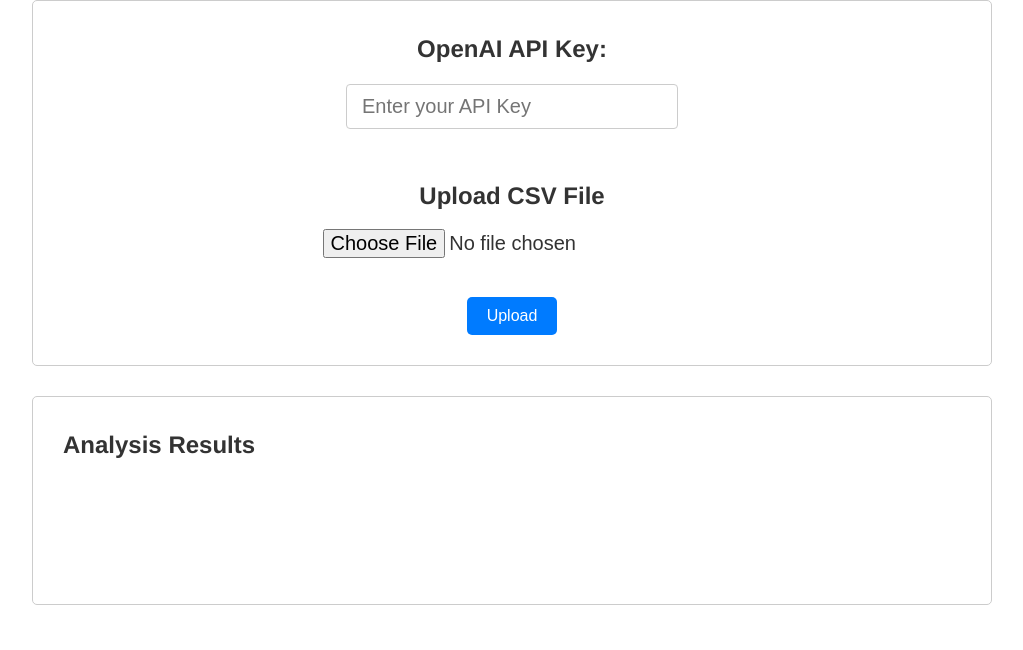
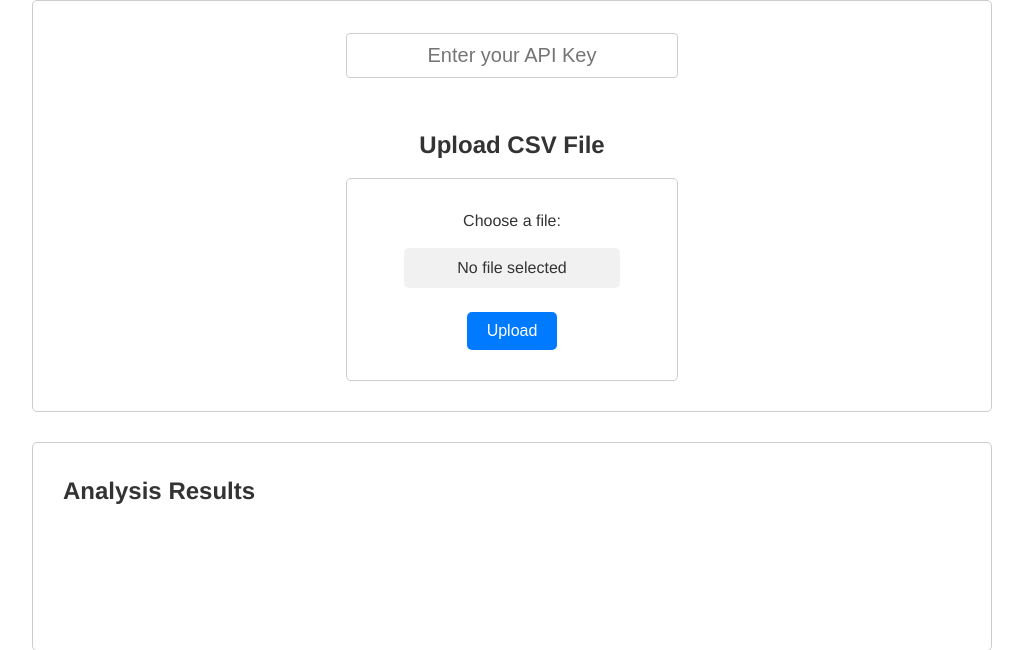
Before and after one commit to joao-aguilera-c/analysisGPT, a Flask app: page / in a window 1280 px wide. Shown: the part 96-746 px from the top of the page, without its empty margins (128-1151 px from the left). Run offline with Flask 3, Linux system fonts and the light colour scheme.

Commit message:
jcardoso/feature/add-openaiapikey-input-box

```diff
--- a/app.py
+++ b/app.py
@@ -41,22 +41,30 @@
             {"role": "user", "content": f"{df.to_csv(index=False)}"}
     ]
 
-    # print("Sending request to OpenAI API...")
-    # response = openai.ChatCompletion.create(
-    #     model="gpt-3.5-turbo",
-    #     messages=messages
-    # )
-    # print("Respose received!")
+    print("Sending request to OpenAI API...")
+    try:
+        response = openai.ChatCompletion.create(
+            model="gpt-3.5-turbo",
+            messages=messages
+        )
+    except Exception as e:
+        print("Error while sending request to OpenAI API")
+        print(e)
+        return {
+            "messages": "Error while sending request to OpenAI API",
+            "description": e
+        }
+    print("Respose received!")
 
-    # # Extract the response from the API
-    # description = response.choices[0].message.content.strip()
-    # # Add the number of rows and columns to the description
-    # # description += f"\n\nThe CSV file has {num_rows} rows and {num_cols} columns."
-    description = '''This CSV file contains data of 50,000 job applicants' details. The column names are First Name, Last Name, Email, Application Date, Country, YOE (Years of Experience), Seniority, Technology, Code Challenge Score, and Technical Interview Score. The data seems to be related to job applications, including the candidate's personal information, professional background, and performance scores in code challenges and technical interviews.
+    # Extract the response from the API
+    description = response.choices[0].message.content.strip()
 
-Based on the given data, one could infer that this dataset is of candidate profiles who applied for a job at a company. The company may have screened candidates based on their application date, YOE, seniority in their field, preferred technology, and code challenge and technical interview scores. From this data, the company can analyze the candidates in the order of their preference and select the best candidate for the job role. It could also be used to study hiring patterns across various countries.
 
-Distribution graphs and statistical tests can be performed on the given dataset to understand the frequency of candidates for each technology, seniority and country-wise. Interrelationships between variables can also be studied to determine which factors are most likely to influence candidate selection, such as preferred technology, seniority, or country.'''
+#     description = '''This CSV file contains data of 50,000 job applicants' details. The column names are First Name, Last Name, Email, Application Date, Country, YOE (Years of Experience), Seniority, Technology, Code Challenge Score, and Technical Interview Score. The data seems to be related to job applications, including the candidate's personal information, professional background, and performance scores in code challenges and technical interviews.
+
+# Based on the given data, one could infer that this dataset is of candidate profiles who applied for a job at a company. The company may have screened candidates based on their application date, YOE, seniority in their field, preferred technology, and code challenge and technical interview scores. From this data, the company can analyze the candidates in the order of their preference and select the best candidate for the job role. It could also be used to study hiring patterns across various countries.
+
+# Distribution graphs and statistical tests can be performed on the given dataset to understand the frequency of candidates for each technology, seniority and country-wise. Interrelationships between variables can also be studied to determine which factors are most likely to influence candidate selection, such as preferred technology, seniority, or country.'''
 
     # Return results, a dictionary with the messages and the description
     results = {
@@ -188,7 +196,7 @@
                     error_message_content += f"{error[0]}: {error[1]}\n"
                 error_message_content += "Please fix the errors and send the json again."
 
-                messages.append({"role": "user", "content": error_message})
+                messages.append({"role": "user", "content": str(error_message)})
                 print("There was an error, sending the error message back to ChatGPT...")
                 print(messages[-1])
 
@@ -244,6 +252,9 @@
 # Define the route for uploading a CSV file
 @app.route('/upload', methods=['POST'])
 def upload():
+    # Get OpenAI API key
+    openai.api_key = request.form['openai-api-key']
+
     # Get the uploaded file
     file = request.files['file']
 
--- a/templates/index.html
+++ b/templates/index.html
@@ -38,6 +38,19 @@
             padding: 30px;
             text-align: center;
         }
+        .inside-upload-form {
+            display: flex;
+            flex-direction: column;
+            justify-content: center;
+            align-items: center;
+            border: 1px solid #ccc;
+            border-radius: 5px;
+            padding-top: 30px;
+            padding-right: 55px;
+            padding-bottom: 30px;
+            padding-left: 55px;
+            text-align: center;
+        }
         .upload-form h2 {
             margin-top: 0;
             margin-bottom: 15px;
@@ -65,6 +78,39 @@
         .upload-form input[type="submit"]:hover {
             background-color: #0062cc;
         }
+        .file-input-wrapper {
+            position: relative;
+            overflow: hidden;
+            display: inline-block;
+        }
+
+        .file-input-wrapper input[type=file] {
+            font-size: 100px;
+            position: absolute;
+            left: 0;
+            top: 0;
+            opacity: 0;
+        }
+
+        .file-input-wrapper span {
+            display: inline-block;
+            width: 200px;
+            padding: 8px;
+            border-radius: 5px;
+            background-color: #f1f1f1;
+            color: #333;
+            cursor: pointer;
+            text-align: center;
+        }
+
+        .file-input-wrapper:hover span {
+            background-color: #ddd;
+        }
+
+        .file-input-wrapper input[type=file]:focus + span {
+            outline: 1px dotted #000;
+            outline: -webkit-focus-ring-color auto 5px;
+        }
         .api-key-container {
             display: flex;
             align-items: center;
@@ -82,6 +128,7 @@
             border: 1px solid #ccc;
             border-radius: 4px;
             outline: none;
+            text-align:center;
         }
 
         input[type="password"]:focus {
@@ -135,16 +182,20 @@
         </header>
         <main>
             <section class="upload-form">
-                <h2>OpenAI API Key:</h2>
-                <div class="api-key-container">
-                    <input type="password" id="openai-api-key" name="openai-api-key" placeholder="Enter your API Key" />
-                </div>
-                <h2>Upload CSV File</h2>
                 <form method="post" action="/upload" enctype="multipart/form-data">
-                    <label for="file-input" style="text-align: center;"></label>
-                    <input type="file" name="file" accept=".csv" id="file-input">
-                    <br><br>
-                    <input type="submit" value="Upload">
+                    <div class="api-key-container">
+                        <input type="password" id="openai-api-key" name="openai-api-key" placeholder="Enter your API Key" />
+                    </div>
+                    <h2>Upload CSV File</h2>
+                    <div class="inside-upload-form">
+                        <label for="file-input">Choose a file:</label>
+                        <div class="file-input-wrapper">
+                            <input type="file" name="file" accept=".csv" id="file-input" onchange="document.getElementById('file-name').innerHTML = this.value.split('\\').pop()">
+                            <span id="file-name">No file selected</span>
+                        </div>
+                        <br>
+                        <input type="submit" value="Upload">
+                    </div>
                 </form>
             </section>
             <section class="analysis">
@@ -159,6 +210,23 @@
     </div>
     <script src="https://code.jquery.com/jquery-3.6.0.min.js"></script>
     <script>
+        document.addEventListener('DOMContentLoaded', function() {
+            document.querySelector('.upload-form form').addEventListener('submit', function(event) {
+                event.preventDefault();
+                const apiKey = document.getElementById('openai-api-key').value;
+                document.cookie = `openai-api-key=${apiKey}`;
+                this.submit();
+            });
+        });
+
+        // Check if the cookie exists
+        if (document.cookie.indexOf('openai-api-key=') !== -1) {
+            // If the cookie exists, retrieve its value
+            const cookieValue = document.cookie.split('openai-api-key=')[1].split(';')[0];
+            // Fill the password input with the cookie value
+            document.getElementById('openai-api-key').value = cookieValue;
+        }
+
         const analysisIntroduction = document.getElementById("analysis").textContent.trim();
         if (analysisIntroduction !== "") {
             const resultsJson = {
```
